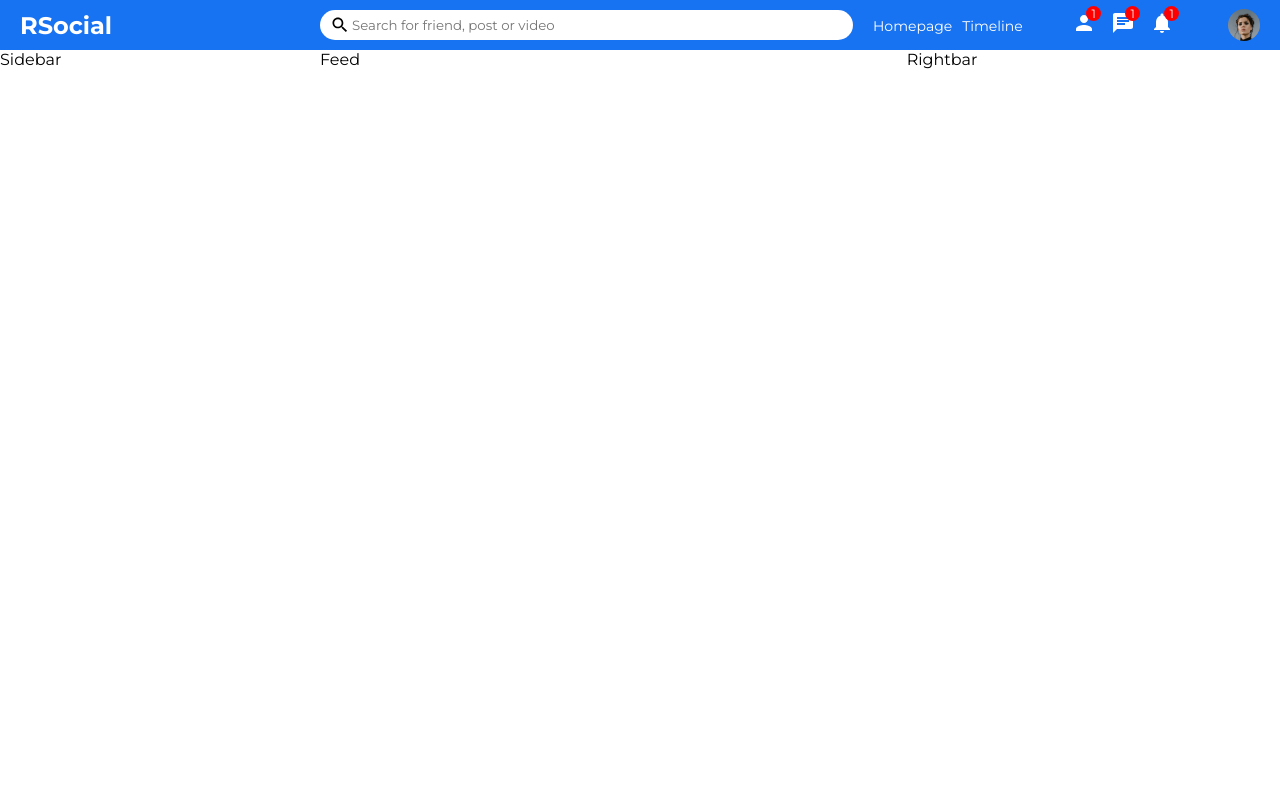
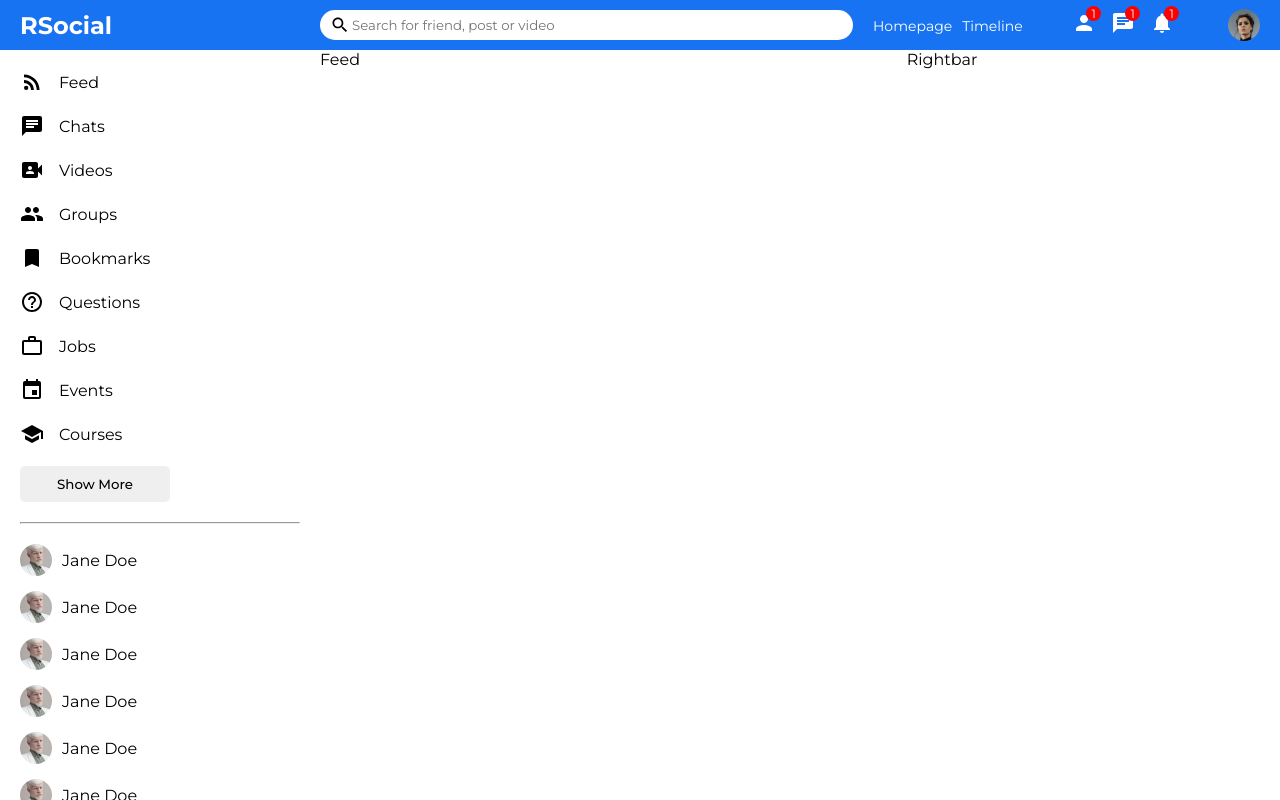
Before and after one commit to rakshith4able/social-react, a React (Create React App) app: page / in a window 1280 px wide. Built offline with nearby package versions, Linux system fonts and the light colour scheme.

Commit message:
Created Sidebar Component

```diff
--- a/src/components/sidebar/Sidebar.jsx
+++ b/src/components/sidebar/Sidebar.jsx
@@ -1,5 +1,112 @@
+import {
+  RssFeed as FeedIcon,
+  Chat as ChatsIcon,
+  VideoCameraFront as VideosIcon,
+  Group as GroupsIcon,
+  Bookmark as BookmarksIcon,
+  HelpOutline as QuestionsIcon,
+  WorkOutline as JobsIcon,
+  Event as EventsIcon,
+  School as CoursesIcon,
+} from '@mui/icons-material';
+
 import './sidebar.css';
 
 export default function Sidebar() {
-  return <div className='sidebar'>Sidebar</div>;
+  return (
+    <div className='sidebar'>
+      <div className='sidebarWrapper'>
+        <ul className='sidebarList'>
+          <li className='sidebarListItem'>
+            <FeedIcon className='sidebarIcon' />
+            <span className='sidebarListItemText'>Feed</span>
+          </li>
+          <li className='sidebarListItem'>
+            <ChatsIcon className='sidebarIcon' />
+            <span className='sidebarListItemText'>Chats</span>
+          </li>
+          <li className='sidebarListItem'>
+            <VideosIcon className='sidebarIcon' />
+            <span className='sidebarListItemText'>Videos</span>
+          </li>
+          <li className='sidebarListItem'>
+            <GroupsIcon className='sidebarIcon' />
+            <span className='sidebarListItemText'>Groups</span>
+          </li>
+          <li className='sidebarListItem'>
+            <BookmarksIcon className='sidebarIcon' />
+            <span className='sidebarListItemText'>Bookmarks</span>
+          </li>
+          <li className='sidebarListItem'>
+            <QuestionsIcon className='sidebarIcon' />
+            <span className='sidebarListItemText'>Questions</span>
+          </li>
+          <li className='sidebarListItem'>
+            <JobsIcon className='sidebarIcon' />
+            <span className='sidebarListItemText'>Jobs</span>
+          </li>
+          <li className='sidebarListItem'>
+            <EventsIcon className='sidebarIcon' />
+            <span className='sidebarListItemText'>Events</span>
+          </li>
+          <li className='sidebarListItem'>
+            <CoursesIcon className='sidebarIcon' />
+            <span className='sidebarListItemText'>Courses</span>
+          </li>
+        </ul>
+        <button className='sidebarButton'>Show More</button>
+        <hr className='sidebarHr' />
+        <ul className='sidebarFriendList'>
+          <li className='sidebarFriend'>
+            <img
+              className='sidebarFriendImg'
+              src='/assets/person/2.jpeg'
+              alt=''
+            />
+            <span className='sidebarFriendName'>Jane Doe</span>
+          </li>
+          <li className='sidebarFriend'>
+            <img
+              className='sidebarFriendImg'
+              src='/assets/person/2.jpeg'
+              alt=''
+            />
+            <span className='sidebarFriendName'>Jane Doe</span>
+          </li>
+          <li className='sidebarFriend'>
+            <img
+              className='sidebarFriendImg'
+              src='/assets/person/2.jpeg'
+              alt=''
+            />
+            <span className='sidebarFriendName'>Jane Doe</span>
+          </li>
+          <li className='sidebarFriend'>
+            <img
+              className='sidebarFriendImg'
+              src='/assets/person/2.jpeg'
+              alt=''
+            />
+            <span className='sidebarFriendName'>Jane Doe</span>
+          </li>
+          <li className='sidebarFriend'>
+            <img
+              className='sidebarFriendImg'
+              src='/assets/person/2.jpeg'
+              alt=''
+            />
+            <span className='sidebarFriendName'>Jane Doe</span>
+          </li>
+          <li className='sidebarFriend'>
+            <img
+              className='sidebarFriendImg'
+              src='/assets/person/2.jpeg'
+              alt=''
+            />
+            <span className='sidebarFriendName'>Jane Doe</span>
+          </li>
+        </ul>
+      </div>
+    </div>
+  );
 }
--- a/src/components/sidebar/sidebar.css
+++ b/src/components/sidebar/sidebar.css
@@ -1,3 +1,69 @@
 .sidebar {
   flex: 3;
+  height: calc(100vh - 50px);
+  overflow-y: scroll;
 }
+
+::-webkit-scrollbar {
+  width: 5px;
+}
+
+::-webkit-scrollbar-track {
+  background-color: #f1f1f1;
+}
+
+::-webkit-scrollbar-thumb {
+  background-color: rgb(143, 141, 141);
+}
+
+.sidebarWrapper {
+  padding: 20px;
+}
+
+.sidebarList {
+  padding: 0;
+  margin: 0;
+  list-style: none;
+}
+
+.sidebarListItem {
+  display: flex;
+  align-items: center;
+  margin-bottom: 20px;
+}
+
+.sidebarIcon {
+  margin-right: 15px;
+}
+
+.sidebarButton {
+  width: 150px;
+  border: none;
+  padding: 10px;
+  border-radius: 5px;
+  font-weight: 500;
+}
+
+.sidebarHr {
+  margin: 20px 0;
+}
+
+.sidebarFriendList {
+  padding: 0;
+  margin: 0;
+  list-style: none;
+}
+
+.sidebarFriend {
+  display: flex;
+  align-items: center;
+  margin-bottom: 15px;
+}
+
+.sidebarFriendImg {
+  width: 32px;
+  height: 32px;
+  border-radius: 50%;
+  object-fit: cover;
+  margin-right: 10px;
+}
```
